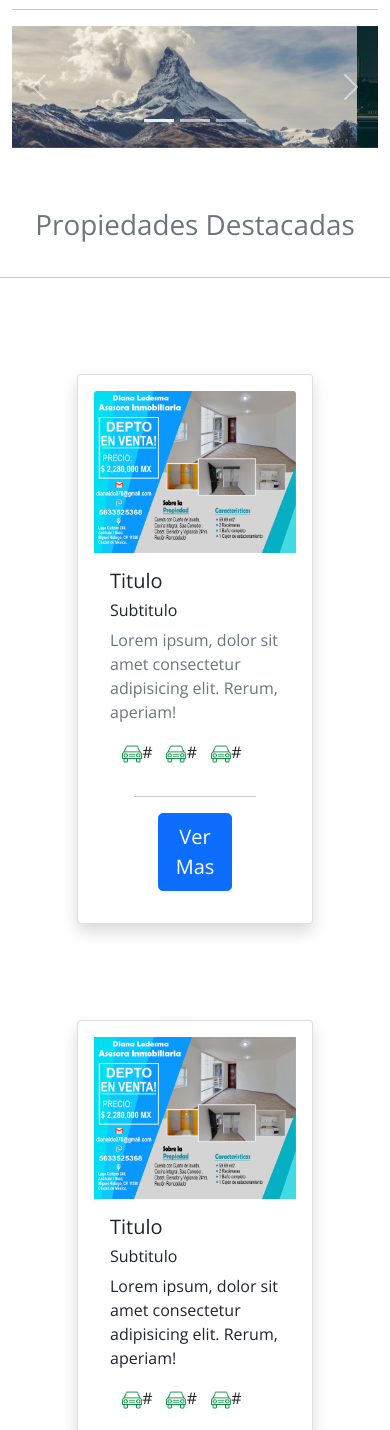
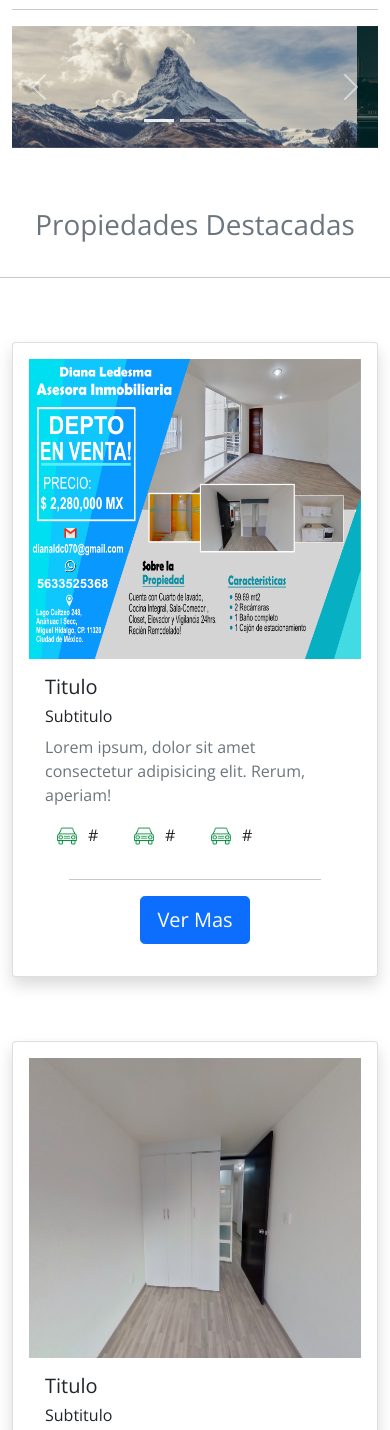
Before and after one commit to EduardoMirelles/DL-Inmobiliaria, a plain HTML site: page index.html in a window 390 px wide. Shown: the part 164-1594 px from the top of the page. Drawn offline with nearby package versions, Linux system fonts and the light colour scheme.

Commit message:
Agregando fotos/responsive pt1

```diff
--- a/css/estilos.css
+++ b/css/estilos.css
@@ -2,6 +2,75 @@ body {
 	background: rgb(255, 255, 255);
 	font-family: 'Open Sans', sans-serif;
 }
+
+.img_card {
+	max-width: 100%;
+	height: 260px;
+}
+
+@media screen and (max-width: 1400px) {
+
+	.img_card {
+		max-width: 100%;
+		height: 220px;
+	}
+
+}
+
+@media screen and (max-width: 1200px) {
+
+	.img_card {
+		max-width: 100%;
+		height: 200px;
+	}
+
+}
+
+@media screen and (max-width: 992px) {
+
+	.img_card {
+		max-width: 100%;
+		height: 200px;
+	}
+
+}
+
+@media screen and (max-width: 768px) {
+
+	.img_card {
+		max-width: 100%;
+		height: 260px;
+	}
+
+}
+
+@media screen and (max-width: 576px) {
+
+	.img_card {
+		max-width: 100%;
+		height: 200px;
+	}
+
+}
+
+@media screen and (max-width: 568px) {
+
+	.img_card {
+		max-width: 100%;
+		height: 300px;
+	}
+
+}
+
+@media screen and (max-width: 361px) {
+
+	.img_card {
+		max-width: 100%;
+		height: 170px;
+	}
+
+}
+
 
 
 .auto {
--- a/index.html
+++ b/index.html
@@ -104,9 +104,9 @@
 		<hr>
 		<div class="container">
 			<div class="row mt-5">
-                <div class="col-lg-4 col-md-6 col-sm-6 mt-5 mt-sm-5 col-8 ms-auto me-auto">
+                <div class="col-lg-4 col-md-6 col-sm-10 mt-3 mt-sm-2 col-12 ms-auto me-auto">
 					<div class="card shadow p-3 mb-5 bg-body">
-						<img class="card-img-top" src="/img/depto ANAHUAC 1RA SECCIÓN.jpg" alt="imbobiliaria">
+						<img class="img_card" class="card-img-top" src="/img/depto ANAHUAC 1RA SECCIÓN.jpg" alt="imbobiliaria">
 						<div class="card-body">
 							<h5 class="card-title">
 								Titulo
@@ -150,9 +150,9 @@
 						</div>
 					</div>
 				</div>
-				<div class="col-lg-4 col-md-6 col-sm-6 mt-sm-5 col-8 mt-5 ms-auto me-auto">
+				<div class="col-lg-4 col-md-6 col-sm-10 mt-sm-2 col-12 mt-3 ms-auto me-auto">
 					<div class="card shadow p-3 mb-5 bg-body rounded">
-						<img src="/img/depto ANAHUAC 1RA SECCIÓN.jpg" alt="imbobiliaria">
+						<img class="img_card" src="/img/prueba_px.jpg"  alt="imbobiliaria">
 						<div class="card-body">
 							<h5 class="card-title">
 								Titulo
@@ -197,9 +197,9 @@
 					</div>
 				</div>
 
-				<div class="col-lg-4 col-md-6 col-sm-6 mt-sm-5 col-8 mt-5 ms-auto me-auto">
+				<div class="col-lg-4 col-md-6 col-sm-10 mt-sm-2 col-12 mt-5 ms-auto me-auto">
 					<div class="card shadow p-3 mb-5 bg-body rounded">
-						<img src="/img/depto ANAHUAC 1RA SECCIÓN.jpg" alt="imbobiliaria">
+						<img class="img_card" src="/img/depto ANAHUAC 1RA SECCIÓN.jpg" alt="imbobiliaria">
 						<div class="card-body">
 							<h5 class="card-title">
 								Titulo
@@ -243,9 +243,9 @@
 						</div>
 					</div>
 				</div>
-				<div class="col-lg-4 col-md-6 col-sm-6 mt-sm-5 col-8 mt-5 ms-auto me-auto">
+				<div class="col-lg-4 col-md-6 col-sm-10 mt-sm-2 col-12 mt-5 ms-auto me-auto">
 					<div class="card shadow p-3 mb-5 bg-body rounded">
-						<img src="/img/depto ANAHUAC 1RA SECCIÓN.jpg" alt="imbobiliaria">
+						<img class="img_card" src="/img/depto ANAHUAC 1RA SECCIÓN.jpg" alt="imbobiliaria">
 						<div class="card-body">
 							<h5 class="card-title">
 								Titulo
@@ -289,9 +289,9 @@
 						</div>
 					</div>
 				</div>
-				<div class="col-lg-4 col-md-6 col-sm-6 mt-sm-5 col-8 mt-5 ms-auto me-auto">
+				<div class="col-lg-4 col-md-6 col-sm-10 mt-sm-2 col-12 mt-5 ms-auto me-auto">
 					<div class="card shadow p-3 mb-5 bg-body rounded">
-						<img src="/img/depto ANAHUAC 1RA SECCIÓN.jpg" alt="imbobiliaria">
+						<img class="img_card" src="/img/depto ANAHUAC 1RA SECCIÓN.jpg" alt="imbobiliaria">
 						<div class="card-body">
 							<h5 class="card-title">
 								Titulo
@@ -335,9 +335,9 @@
 						</div>
 					</div>
 				</div>
-				<div class="col-lg-4 col-md-6 col-sm-6 mt-sm-5 col-8 mt-5 ms-auto me-auto">
+				<div class="col-lg-4 col-md-6 col-sm-10 mt-sm-2 col-12 mt-5 ms-auto me-auto">
 					<div class="card shadow p-3 mb-5 bg-body rounded">
-						<img src="/img/depto ANAHUAC 1RA SECCIÓN.jpg" alt="imbobiliaria">
+						<img class="img_card" src="/img/depto ANAHUAC 1RA SECCIÓN.jpg" alt="imbobiliaria">
 						<div class="card-body">
 							<h5 class="card-title">
 								Titulo
```
Also changed, not shown: img/prueba_px.jpg (added).
